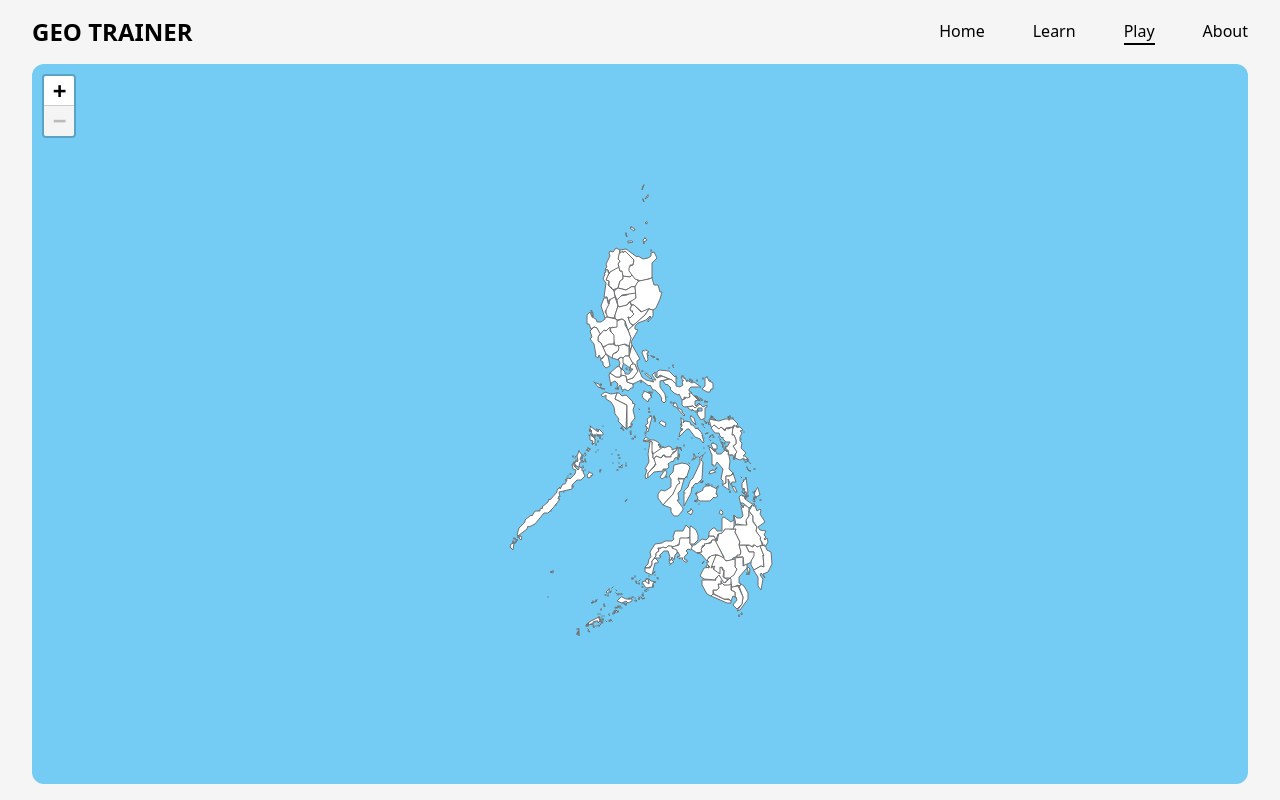
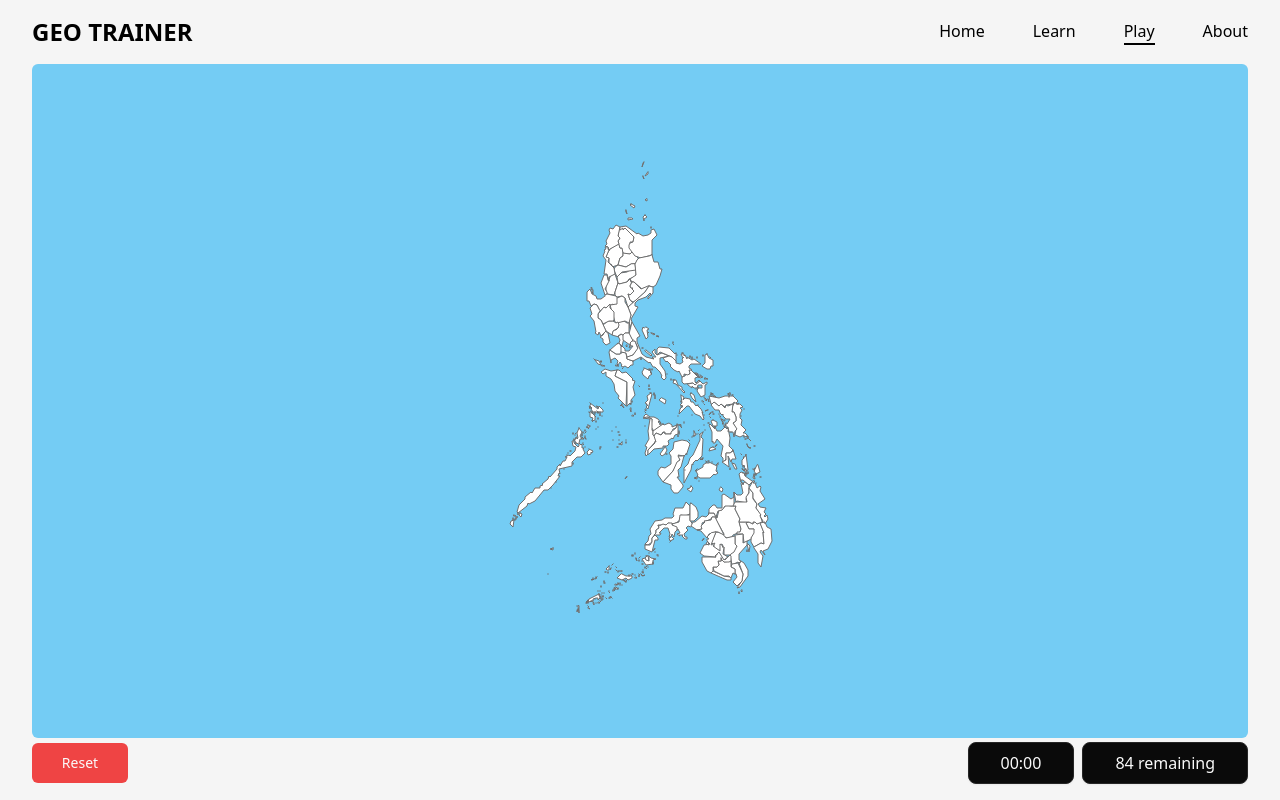
Before and after one commit to Sanjero20/geo-trainer, a Next.js app: page /play in a window 1280 px wide. Built offline with nearby package versions, Linux system fonts and the light colour scheme.

Commit message:
Switch from local storage to zustand store

```diff
--- a/src/app/play/page.tsx
+++ b/src/app/play/page.tsx
@@ -3,10 +3,9 @@
 import { useEffect, useState } from "react";
 import dynamic from "next/dynamic";
 import InteractiveMapLoader from "@/components/interactive-map/loader";
-
-import { getAllProvinces } from "@/data/provinces";
-import { shuffleArray } from "@/lib/array-utils";
-import { getGameData } from "@/lib/game-utils";
+import { Button } from "@/components/ui/button";
+import { Card } from "@/components/ui/card";
+import { useGameStore } from "@/stores/game";
 
 const PlayableMap = dynamic(() => import("./play-map"), {
   loading: () => <InteractiveMapLoader />,
@@ -14,41 +13,25 @@ const PlayableMap = dynamic(() => import("./play-map"), {
 });
 
 function PlayPage() {
-  const [remaining, setRemaining] = useState<number>(getAllProvinces().length);
-
-  useEffect(() => {
-    const provinces = shuffleArray(getAllProvinces());
-
-    const parsedProvinces = provinces.map((province: any) => ({
-      name: province,
-      guessed: null,
-    }));
-
-    localStorage.setItem("provinces", JSON.stringify(parsedProvinces));
-    localStorage.setItem("current", "0");
-
-    return () => {
-      localStorage.clear();
-    };
-  }, []);
-
-  const triggerRemaining = () => {
-    const { provinces, currentGuessIndex } = getGameData();
-
-    const provinceLength = provinces.length;
-
-    if (provinceLength - 1 === currentGuessIndex) {
-      setRemaining(0);
-      return;
-    }
-
-    setRemaining(provinceLength - currentGuessIndex);
-  };
+  const { remaining } = useGameStore();
 
   return (
-    <div className="h-full w-full">
-      <PlayableMap triggerScore={triggerRemaining} />
-    </div>
+    <>
+      <div className="relative flex h-full w-full flex-col gap-1">
+        <PlayableMap />
+
+        <section className="flex items-center justify-between">
+          <Button className="w-24" variant={"destructive"}>
+            Reset
+          </Button>
+
+          <div className="dark flex gap-2">
+            <Card className="px-8 py-2">00:00</Card>
+            <Card className="px-8 py-2">{remaining} remaining</Card>
+          </div>
+        </section>
+      </div>
+    </>
   );
 }
 
--- a/src/app/play/play-map.tsx
+++ b/src/app/play/play-map.tsx
@@ -9,19 +9,21 @@ import InteractiveMap from "@/components/interactive-map";
 import MouseTooltip, { TooltipCoords } from "@/components/mouse-tooltip";
 
 import { REGIONS } from "@/data/regions";
-import { getGameData } from "@/lib/game-utils";
 import {
   defaultStyles,
   wrongColor,
   correctColor,
   hoverColorPlay,
 } from "@/constants/map-settings";
+import { useGameStore } from "@/stores/game";
 
 interface Props {
-  triggerScore: () => void;
+  // triggerScore: () => void;
 }
 
-function PhilippinesMap({ triggerScore }: Props) {
+function PhilippinesMap({}: Props) {
+  const { resetGame, getGameData, updateGameData } = useGameStore();
+
   const [tooltipContent, setTooltipContent] = useState("");
   const [tooltipPosition, setTooltipPosition] = useState<TooltipCoords | null>(
     null,
@@ -41,8 +43,8 @@ function PhilippinesMap({ triggerScore }: Props) {
   };
 
   const handleMouseEnter = () => {
-    const { provinces, currentGuessIndex, currentlyGuessing } = getGameData();
-    if (currentGuessIndex < provinces.length - 1) {
+    const { provinces, currentIndex, currentlyGuessing } = getGameData();
+    if (currentIndex < provinces.length - 1) {
       setTooltipContent(currentlyGuessing);
     }
   };
@@ -54,7 +56,8 @@ function PhilippinesMap({ triggerScore }: Props) {
     // Skip if the layer is already colored, indicating it's not clickable.
     if (layer.options.fillColor !== hoverColorPlay) return;
 
-    const { provinces, currentGuessIndex, currentlyGuessing } = getGameData();
+    const { provinces, currentIndex, currentlyGuessing } = getGameData();
+
     const province = layer.feature.properties.ADM2_EN;
     const isCorrect = province === currentlyGuessing;
 
@@ -69,25 +72,22 @@ function PhilippinesMap({ triggerScore }: Props) {
       }
     });
 
-    // Clear the tooltip when finished indexing the entire list
-    if (currentGuessIndex === provinces.length - 1) {
-      setTooltipContent("");
-      return;
-    }
-
-    setTooltipContent(provinces[currentGuessIndex + 1]?.name || "");
-
+    // Change the "guessed" flag if correct or not
     const updatedProvinces = provinces.map((province: any) =>
       province.name === currentlyGuessing
         ? { ...province, guessed: isCorrect }
         : province,
     );
 
-    // Save changes to local storage
-    localStorage.setItem("provinces", JSON.stringify(updatedProvinces));
-    localStorage.setItem("current", JSON.stringify(currentGuessIndex + 1));
+    updateGameData(updatedProvinces);
 
-    triggerScore();
+    // Clear the tooltip when finished indexing the entire list
+    if (currentIndex === provinces.length - 1) {
+      setTooltipContent("");
+      return;
+    }
+
+    setTooltipContent(provinces[currentIndex + 1].name || "");
   }, []);
 
   const highlightFeature = useCallback((e: LeafletMouseEvent) => {
@@ -118,12 +118,15 @@ function PhilippinesMap({ triggerScore }: Props) {
 
   useEffect(() => {
     // Cleanup function for component unmount or dependencies change
-    return () => setTooltipContent("");
+    return () => {
+      setTooltipContent("");
+      resetGame();
+    };
   }, []);
 
   return (
     <div
-      className="relative h-full w-full overflow-hidden rounded-xl"
+      className="relative h-full w-full overflow-hidden rounded-md"
       onMouseMove={handleMouseToolTip}
       onMouseEnter={handleMouseEnter}
       onMouseLeave={() => setTooltipContent("")}
--- a/src/components/interactive-map/index.tsx
+++ b/src/components/interactive-map/index.tsx
@@ -27,6 +27,7 @@ function InteractiveMap({ children }: InteractiveMapProps) {
       style={{ background: mapBackgroundColor }}
       attributionControl={false}
       doubleClickZoom={false}
+      zoomControl={false}
     >
       {/* GeoJSON */}
       {children}
--- /dev/null
+++ b/src/stores/game.ts
@@ -0,0 +1,82 @@
+import { create } from "zustand";
+import { shuffleArray } from "@/lib/array-utils";
+import { getAllProvinces } from "@/data/provinces";
+
+type Status = "playing" | "not-playing";
+
+interface Provinces {
+  name: string;
+  guessed: boolean | null;
+}
+
+interface GameStates {
+  status: Status;
+  provinces: Provinces[];
+  currentIndex: number;
+  remaining: number;
+}
+
+interface GameActions {
+  setGameStatus: (status: Status) => void;
+  resetGame: () => void;
+
+  getGameData: () => {
+    provinces: Provinces[];
+    currentIndex: number;
+    currentlyGuessing: string;
+  };
+
+  updateGameData: (provinces: Provinces[]) => void;
+}
+
+const initialProvinces = () => {
+  const provinces = shuffleArray(getAllProvinces());
+  const list = provinces.map((province: any) => ({
+    name: province,
+    guessed: null,
+  }));
+
+  return list;
+};
+
+const initialRemaining = getAllProvinces().length;
+
+export const useGameStore = create<GameStates & GameActions>((set, get) => ({
+  status: "not-playing",
+
+  setGameStatus: (status) => {
+    set({ status });
+  },
+
+  // Main game interaction
+  provinces: initialProvinces(),
+  currentIndex: 0,
+  remaining: initialRemaining,
+
+  // Game handlers
+  resetGame: () => {
+    set({
+      provinces: initialProvinces(),
+      currentIndex: 0,
+    });
+  },
+
+  getGameData: () => {
+    const provinces = get().provinces;
+    const currentIndex = get().currentIndex;
+
+    return {
+      provinces,
+      currentIndex,
+      currentlyGuessing: provinces[currentIndex]?.name || "",
+    };
+  },
+
+  updateGameData: (provinces) => {
+    set({
+      provinces,
+      currentIndex: get().currentIndex + 1,
+      remaining: get().remaining - 1,
+    });
+  },
+}));
```
